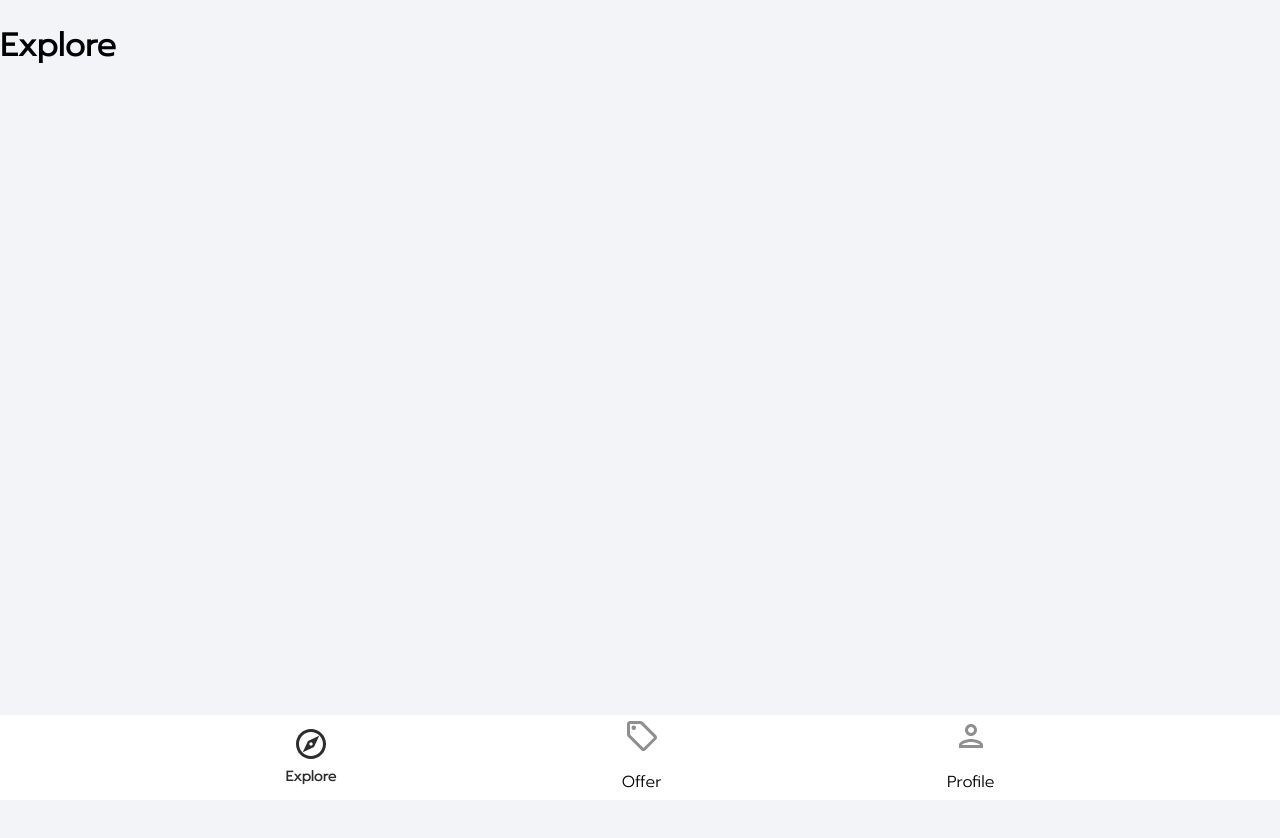
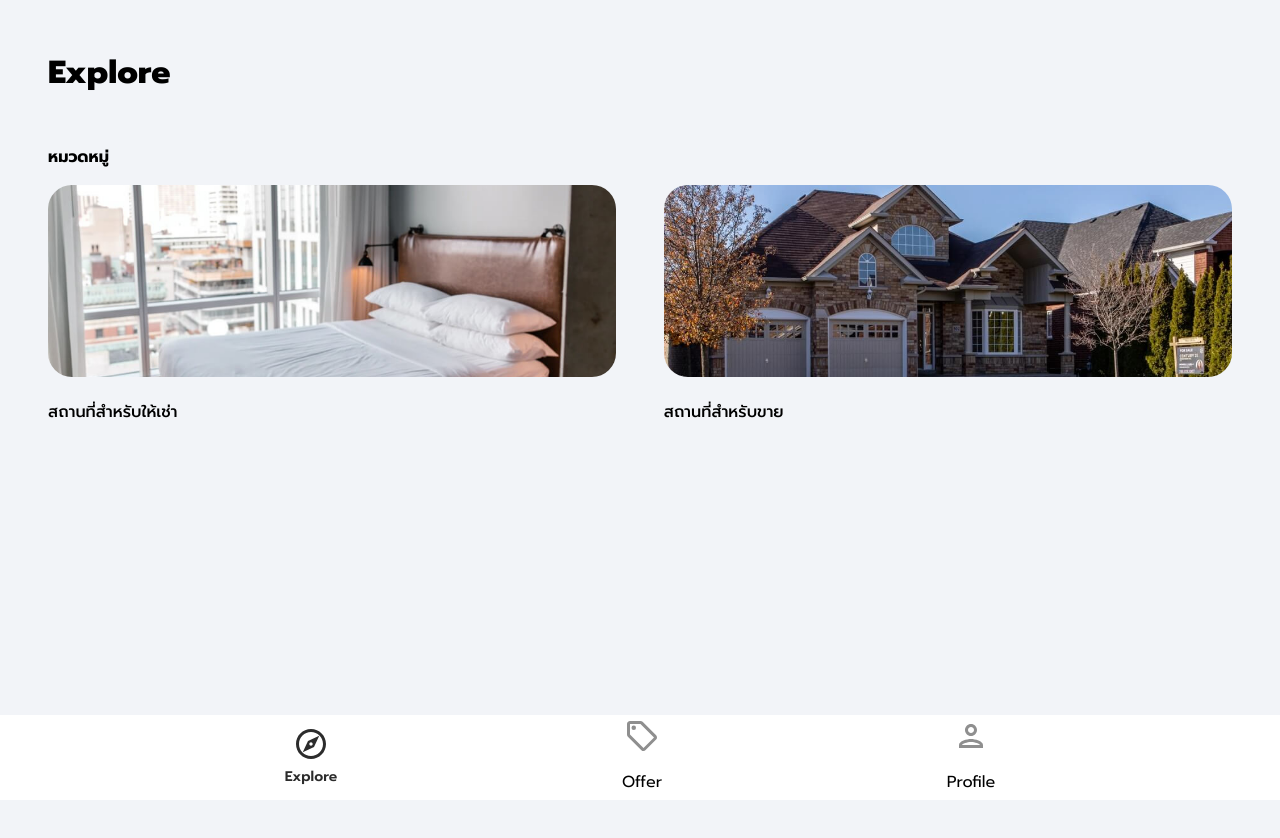
Before and after one commit to meliy-meyada/react-house-marketplace, a React (Create React App) app: page / in a window 1280 px wide. Shown: the top 838 px of the page. Built offline with nearby package versions, Linux system fonts and the light colour scheme.

Commit message:
Create Category and design Explore page

```diff
--- a/src/App.js
+++ b/src/App.js
@@ -5,6 +5,7 @@ import Navbar from "./components/Navbar"
 import PrivateRoute from "./components/PrivateRoute"
 import Explore from './pages/Explore'
 import Offers from './pages/Offers'
+import Category from "./pages/Category"
 import Profile from './pages/Profile'
 import SignIn from './pages/SignIn'
 import SignUp from './pages/SignUp'
@@ -17,6 +18,7 @@ import ForgotPassword from './pages/ForgotPassword'
           <Routes>
             <Route path="/" element={ <Explore />} />
             <Route path="/offers" element={ <Offers />} />
+            <Route path="/category/:categoryName" element={ <Category />} />
             <Route path="/profile" element={<PrivateRoute />} >
               <Route path="/profile" element={ <Profile />} />
             </Route>
--- a/src/index.css
+++ b/src/index.css
@@ -1,4 +1,4 @@
-@import url('https://fonts.googleapis.com/css2?family=Prompt:wght@200;300&display=swap');
+@import url('https://fonts.googleapis.com/css2?family=Prompt:wght@200;300;400;500;600;700;800;900&display=swap');
 * {
   box-sizing: border-box;
 }
@@ -8,10 +8,10 @@ html::-webkit-scrollbar {
 }
 
 body {
-  min-height: 120vh;
   font-family: 'Prompt', sans-serif;
   background-color: #f2f4f8;
   margin: 0;
+  min-height: 100vh;
   box-sizing: border-box;
 }
 
--- /dev/null
+++ b/src/pages/Category.jsx
@@ -0,0 +1,8 @@
+
+function Category() {
+    return (
+        <div>Category</div>
+    )
+}
+
+export default Category
--- a/src/pages/Explore.jsx
+++ b/src/pages/Explore.jsx
@@ -1,11 +1,37 @@
+import { Link } from "react-router-dom"
+import rentCategoryImage from '../assets/jpg/rentCategoryImage.jpg'
+import sellCategoryImage from '../assets/jpg/sellCategoryImage.jpg'
+
 
 function Explore() {
     return (
-        <div>
-            <h1>
+        <div className="explore">
+            <header>
+                <p className="pageHeader">Explore</p>
+            </header>
 
-            Explore
-            </h1>
+
+            <main>
+                {/* Slider */}
+
+                <p className="exploreCategoryHeading">หมวดหมู่</p>
+                <div className="exploreCategories">
+                    <Link to='/category/rent'>
+                        <img
+                            src={rentCategoryImage}
+                            alt="rent"
+                            className="exploreCategoryImg" />
+                    <p className="exploreCategoryName">สถานที่สำหรับให้เช่า</p>
+                    </Link>
+                    <Link to='/category/sell'>
+                        <img
+                            src={sellCategoryImage}
+                            alt="sell"
+                            className="exploreCategoryImg" />
+                    <p className="exploreCategoryName">สถานที่สำหรับขาย</p>
+                    </Link>
+                </div>
+            </main>
         </div>
     )
 }
--- a/src/pages/SignUp.jsx
+++ b/src/pages/SignUp.jsx
@@ -113,8 +113,8 @@ function SignUp() {
                         </button>
                     </div>
                 </form>
+                <OAuth />
 
-                <OAuth />
                 <Link to='/sign-in' className='registerLink'>
                     ฉันมีบัญชีอยู่แล้ว ?
                 </Link>
```
